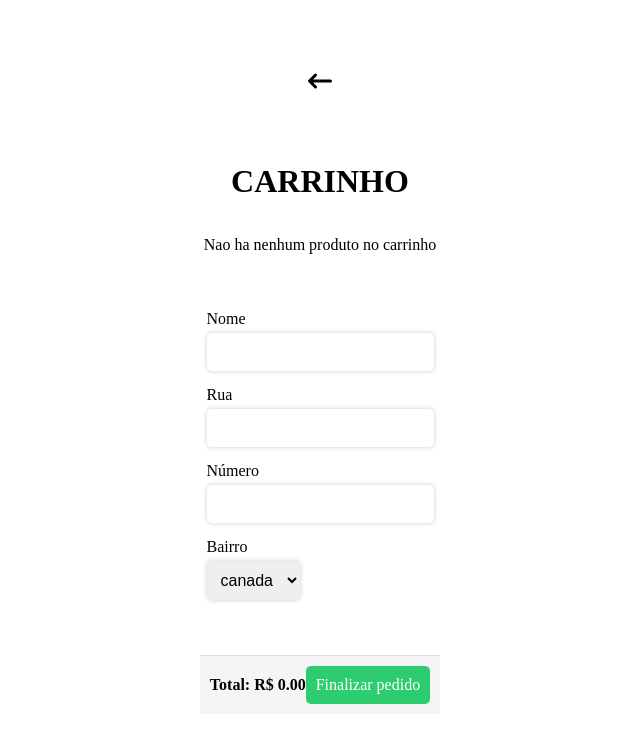
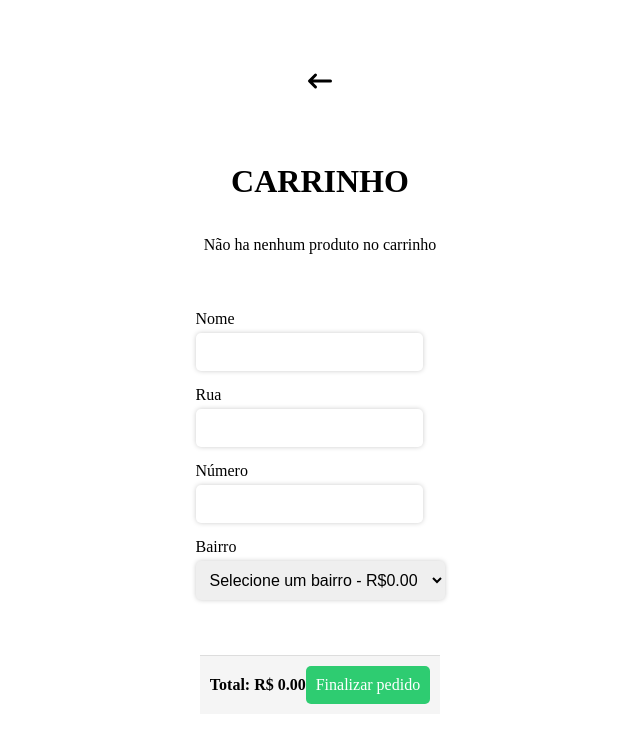
Before and after one commit to andrephelipe/tudo-frito-ilhabela, a React (Vite) app: page /carrinho in a window 1280 px wide. Shown: the top 742 px of the page, without its empty margins (320-960 px from the left). Built offline with nearby package versions, Linux system fonts and the light colour scheme.

Commit message:
adicionando os bairros

```diff
--- /dev/null
+++ b/src/Data/Frete.js
@@ -0,0 +1,45 @@
+const frete = [
+  { id: 0, nome: 'Selecione um bairro', preco: 0 },
+  { id: 1, nome: 'Nava Iorque', preco: 25.00 },
+  { id: 2, nome: 'Borrifos', preco: 25.00 },
+  { id: 3, nome: 'Itapecerica', preco: 23.00 },
+  { id: 4, nome: 'Taubaté', preco: 22.00 },
+  { id: 5, nome: 'Roda monte', preco: 20.00 },
+  { id: 6, nome: 'Ponta da sela', preco: 19.00 },
+  { id: 7, nome: 'São Pedro', preco: 19.00 },
+  { id: 8, nome: 'Cabarau', preco: 17.00 },
+  { id: 9, nome: 'Veloso', preco: 15.00 },
+  { id: 10, nome: 'Curral', preco: 14.00 },
+  { id: 11, nome: 'Bexiga', preco: 12.00 },
+  { id: 12, nome: 'Praia grande', preco: 11.00 },
+  { id: 13, nome: 'Julião', preco: 10.00 },
+  { id: 14, nome: 'Feiticeira', preco: 9.00 },
+  { id: 15, nome: 'Portinho', preco: 8.00 },
+  { id: 16, nome: 'Ilhote', preco: 7.00 },
+  { id: 17, nome: 'Piúva', preco: 5.00 },
+  { id: 18, nome: 'Barra baixa', preco: 4.00 },
+  { id: 19, nome: 'Barra alta', preco: 4.00 },
+  { id: 20, nome: 'Água branca', preco: 6.00 },
+  { id: 21, nome: 'Cocaia', preco: 6.00 },
+  { id: 22, nome: 'Retiro cocaia', preco: 6.00 },
+  { id: 23, nome: 'Costabela', preco: 6.00 },
+  { id: 24, nome: 'Reino', preco: 6.00 },
+  { id: 25, nome: 'Green park', preco: 6.00 },
+  { id: 26, nome: 'Perequê', preco: 6.00 },
+  { id: 27, nome: 'Itaguaçu', preco: 7.00 },
+  { id: 28, nome: 'Itaquanduba', preco: 8.00 },
+  { id: 29, nome: 'Engenh d\'água', preco: 8.00 },
+  { id: 30, nome: 'Saco d capela', preco: 9.00 },
+  { id: 31, nome: 'Vila', preco: 12.00 },
+  { id: 32, nome: 'Prainha', preco: 13.00 },
+  { id: 33, nome: 'Barreiros', preco: 14.00 },
+  { id: 34, nome: 'Viana', preco: 14.00 },
+  { id: 35, nome: 'Siriuba', preco: 15.00 },
+  { id: 36, nome: 'Praia do sino', preco: 17.00 },
+  { id: 37, nome: 'Praia do pinto', preco: 18.00 },
+  { id: 38, nome: 'Armação', preco: 19.00 },
+  { id: 39, nome: 'Ponta da canas', preco: 22.00 },
+  { id: 40, nome: 'PACUIBA', preco: 25.00 },
+];
+
+export default frete;
--- a/src/Pages/Carrinho.jsx
+++ b/src/Pages/Carrinho.jsx
@@ -3,11 +3,23 @@ import { useContext, useEffect, useState } from 'react';
 import { HiArrowNarrowLeft } from 'react-icons/hi';
 import CarrinhoContext from '../Context/CarrinhoContext';
 import './carrinho.css';
+import frete from '../Data/Frete';
 
 function Carrinho() {
   const { carrinho: { items }, setCarrinho } = useContext(CarrinhoContext);
   const [quantidades, setQuantidades] = useState(items.map(() => 1));
   const [total, setTotal] = useState(0);
+  const [bairroSelecionado, setBairroSelecionado] = useState(null);
+  const [valorEntrega, setValorEntrega] = useState(0);
+
+  function handleBairroChange(event) {
+    const bairroId = event.target.value;
+    const bairro = frete.find((b) => b.id === Number(bairroId));
+    if (bairro) {
+      setBairroSelecionado(bairro);
+      setValorEntrega(bairro.preco);
+    }
+  }
 
   function removerItem(index) {
     const newItems = [...items];
@@ -33,10 +45,6 @@ function Carrinho() {
 
   const linkWhatsApp = `https://api.whatsapp.com/send?phone=${numeroWhatsApp}&text=${encodeURIComponent(mensagem)}`;
 
-  const finalizarPedido = () => {
-    console.log('oi');
-  };
-
   return (
     <section>
       <Link to="/">
@@ -46,16 +54,16 @@ function Carrinho() {
       </Link>
 
       <main>
-        <h2>CARRINHO</h2>
+        <h2 className="h2-carrinho">CARRINHO</h2>
         {
           items.length === 0
-            ? <p>Nao ha nenhum produto no carrinho</p>
+            ? <p>Não ha nenhum produto no carrinho</p>
             : (
 
-              <ul>
+              <ul className="lista-produtos">
                 {items.map((item, index) => (
-                  <li key={ index }>
-                    <div>
+                  <li className="itens" key={ index }>
+                    <div className="container-sabor">
                       {item.name}
                       {item.sabor && (
                         <span>
@@ -67,13 +75,9 @@ function Carrinho() {
                           )
                         </span>)}
                     </div>
-                    <span>
-                      R$
-                      {' '}
-                      {item.price}
-                    </span>
 
                     <button
+                      className="btn-menos"
                       onClick={ () => {
                         const newQuantidades = [...quantidades];
                         if (newQuantidades[index] > 0) {
@@ -86,9 +90,10 @@ function Carrinho() {
 
                     </button>
 
-                    <p>{quantidades[index]}</p>
+                    <p className="qtd">{quantidades[index]}</p>
 
                     <button
+                      className="btn-mais"
                       onClick={ () => {
                         const newQuantidades = [...quantidades];
                         newQuantidades[index]++;
@@ -99,7 +104,7 @@ function Carrinho() {
 
                     </button>
 
-                    <span>
+                    <span className="price-all">
                       R$
                       {' '}
                       { (item.price * quantidades[index]).toFixed(2) }
@@ -135,8 +140,15 @@ function Carrinho() {
           <input type="text" />
 
           <label htmlFor="bairro">Bairro</label>
-          <select name="" id="">
-            <option value="canada">canada</option>
+          <select name="bairro" id="bairro" onChange={ handleBairroChange }>
+            {frete.map((bairro) => (
+              <option key={ bairro.id } value={ bairro.id }>
+                {bairro.nome}
+                {' '}
+                - R$
+                {bairro.preco.toFixed(2)}
+              </option>
+            ))}
           </select>
         </form>
       </div>
--- a/src/Pages/carrinho.css
+++ b/src/Pages/carrinho.css
@@ -13,41 +13,42 @@ main {
   margin-top: 20px;
 }
 
-h2 {
+.h2-carrinho {
   font-size: 2rem;
   text-align: center;
   margin-bottom: 20px;
+  color: black;
 }
 
-ul {
+/*  PRODUTOS */
+.lista-produtos {
   list-style: none;
   padding: 0;
   margin: 0;
-  width: 100%;
-  overflow-x: hidden; /* esconder barra de rolagem horizontal */
-}
+  }
 
-li {
+  .itens {
   display: flex;
   align-items: center;
   justify-content: space-between;
   padding: 10px;
   border: 1px solid #ccc;
   margin-bottom: 10px;
-  width: 100%;
   box-sizing: border-box; /* incluir borda e padding na largura */
-}
+  }
 
-li div {
+  .container-sabor {
   font-size: 1.2rem;
   font-weight: bold;
-}
+  }
 
-li span {
+  .price {
   font-size: 1.2rem;
-}
+  margin-right: 10px;
+  }
 
-li button {
+  .btn-menos,
+  .btn-mais {
   background-color: #ccc;
   border: none;
   color: #fff;
@@ -55,45 +56,39 @@ li button {
   padding: 5px 10px;
   border-radius: 5px;
   cursor: pointer;
-}
+  margin-left: 10px;
+  margin-right: 10px;
+  }
 
-li button:hover {
+  .btn-menos:hover,
+  .btn-mais:hover {
   background-color: #999;
-}
+  }
 
-li p {
+  .qtd {
   margin: 0 10px;
   font-size: 1.2rem;
-}
+  }
 
-.excluir {
+  .price-all {
+  font-size: 1.2rem;
+  margin-left: 10px;
+  margin-right: 10px;
+  }
+
+  .excluir {
   background-color: #ff3333;
-}
-
-.excluir:hover {
-  background-color: #ff0000;
-}
-
-button[type="button"] {
-  background-color: #0099ff;
   border: none;
   color: #fff;
   font-size: 1rem;
-  padding: 10px;
+  padding: 5px 10px;
   border-radius: 5px;
   cursor: pointer;
-  margin-top: 20px;
-}
+  }
 
-button[type="button"]:hover {
-  background-color: #0066cc;
-}
-
-button[type="button"]:disabled {
-  background-color: #ccc;
-  cursor: not-allowed;
-}
-
+  .excluir:hover {
+  background-color: #ff0000;
+  }
 /* ENDERECO */
 
 .form-container {
```
